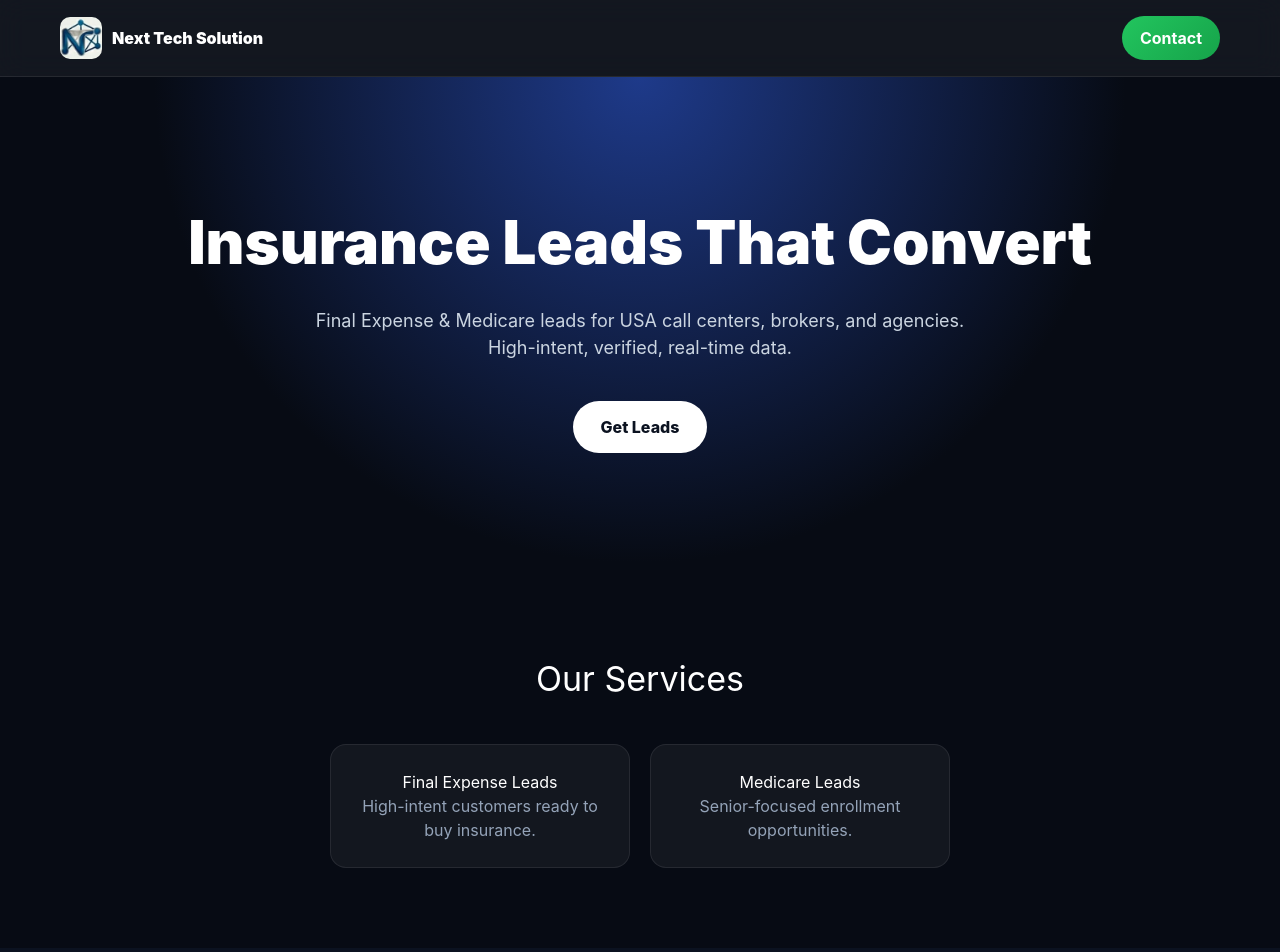
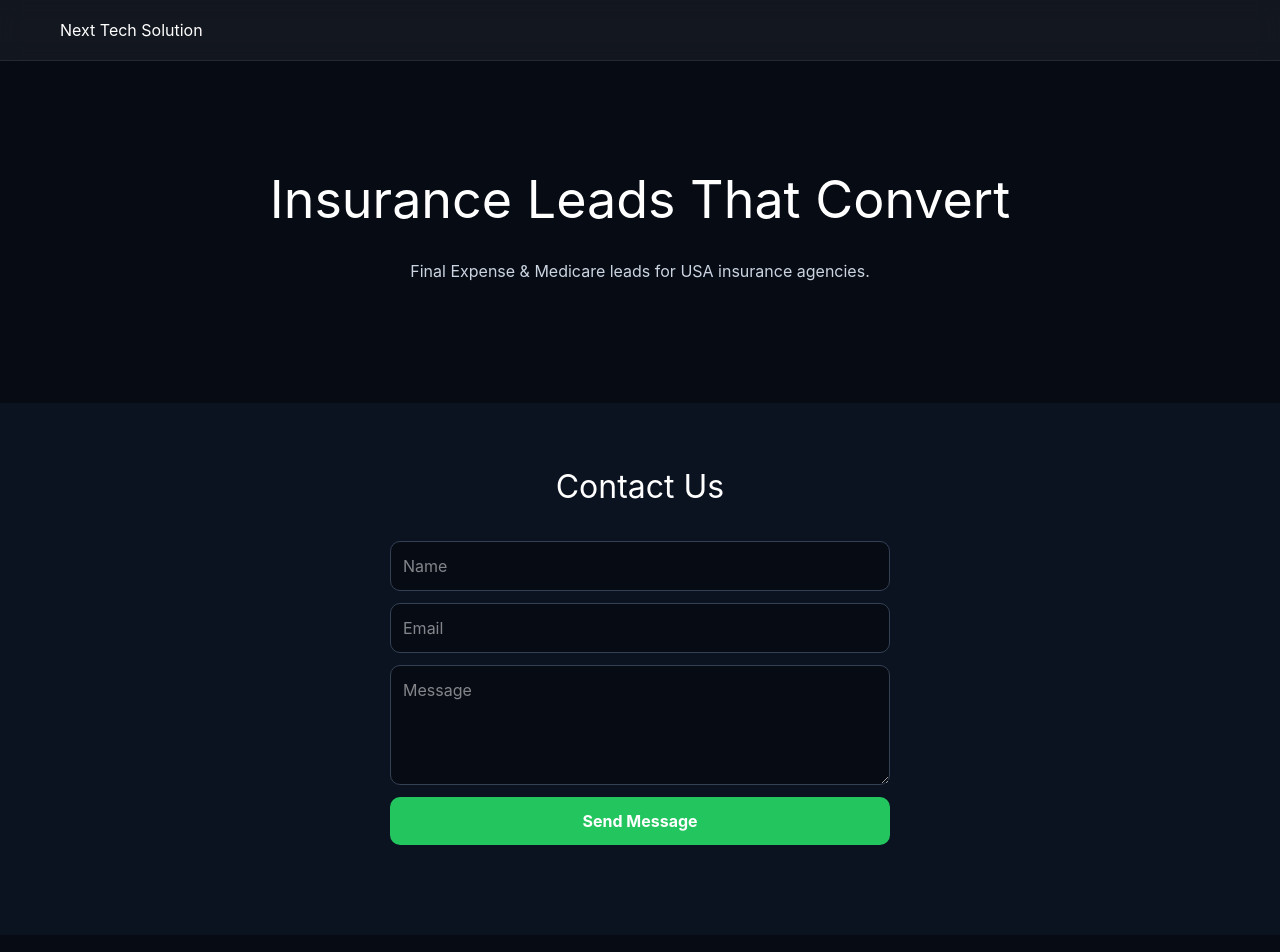
Before and after one commit to Afaq122/next-tech-site, a Next.js app: page / in a window 1280 px wide. Shown: the top 952 px of the page. Built offline with nearby package versions, Linux system fonts and the light colour scheme.

Commit message:
added whatsapp button

```diff
--- a/app/page.tsx
+++ b/app/page.tsx
@@ -4,12 +4,14 @@ import { useState } from "react";
 import emailjs from "@emailjs/browser";
 
 export default function Home() {
+  // FORM STATE
   const [form, setForm] = useState({
     name: "",
     email: "",
     message: ""
   });
 
+  // SEND EMAIL FUNCTION
   const sendEmail = (e: any) => {
     e.preventDefault();
 
@@ -22,10 +24,17 @@ export default function Home() {
         message: form.message
       },
       "LIQaZ9_RMKrY_RhAq"
+    )
+    .then(
+      () => {
+        alert("Message sent successfully!");
+        setForm({ name: "", email: "", message: "" });
+      },
+      (error) => {
+        console.log(error);
+        alert("Failed to send message");
+      }
     );
-
-    alert("Message sent successfully!");
-    setForm({ name: "", email: "", message: "" });
   };
 
   return (
@@ -40,120 +49,37 @@ export default function Home() {
       <div style={{
         display: "flex",
         justifyContent: "space-between",
-        alignItems: "center",
-        padding: "16px 60px",
+        padding: "18px 60px",
         background: "rgba(255,255,255,0.05)",
-        backdropFilter: "blur(14px)",
+        backdropFilter: "blur(12px)",
         borderBottom: "1px solid rgba(255,255,255,0.08)"
       }}>
-
-        {/* LOGO */}
-        <div style={{ display: "flex", alignItems: "center", gap: "10px" }}>
-          <img
-            src="/logo.png"
-            alt="Logo"
-            style={{ width: 42, height: 42, borderRadius: 10 }}
-          />
-
-          <h2 style={{ margin: 0, color: "white", fontWeight: 900 }}>
-            Next Tech Solution
-          </h2>
-        </div>
-
-        <a href="#contact" style={{
-          background: "linear-gradient(135deg, #22c55e, #16a34a)",
-          padding: "10px 18px",
-          borderRadius: "999px",
-          color: "white",
-          textDecoration: "none",
-          fontWeight: 700
-        }}>
-          Contact
-        </a>
+        <h2 style={{ color: "white", margin: 0 }}>
+          Next Tech Solution
+        </h2>
       </div>
 
       {/* HERO */}
       <div style={{
         textAlign: "center",
-        padding: "120px 20px",
-        background: "radial-gradient(circle at top, #1e3a8a, #070b14 60%)"
+        padding: "100px 20px"
       }}>
-        <h1 style={{ fontSize: 60, fontWeight: 900, color: "white" }}>
+        <h1 style={{ fontSize: 52, color: "white" }}>
           Insurance Leads That Convert
         </h1>
 
-        <p style={{
-          maxWidth: 700,
-          margin: "20px auto",
-          color: "#cbd5e1",
-          fontSize: 18
-        }}>
-          Final Expense & Medicare leads for USA call centers, brokers, and agencies.
-          High-intent, verified, real-time data.
+        <p style={{ color: "#cbd5e1", maxWidth: 700, margin: "20px auto" }}>
+          Final Expense & Medicare leads for USA insurance agencies.
         </p>
-
-        <a href="#contact" style={{
-          display: "inline-block",
-          marginTop: 20,
-          padding: "14px 28px",
-          background: "white",
-          color: "#0b1220",
-          borderRadius: 999,
-          fontWeight: 800,
-          textDecoration: "none"
-        }}>
-          Get Leads
-        </a>
-      </div>
-
-      {/* SERVICES */}
-      <div style={{
-        padding: "80px 20px",
-        textAlign: "center"
-      }}>
-        <h2 style={{ color: "white", fontSize: 34 }}>
-          Our Services
-        </h2>
-
-        <div style={{
-          display: "flex",
-          justifyContent: "center",
-          gap: 20,
-          flexWrap: "wrap",
-          marginTop: 40
-        }}>
-
-          {[
-            {
-              title: "Final Expense Leads",
-              desc: "High-intent customers ready to buy insurance."
-            },
-            {
-              title: "Medicare Leads",
-              desc: "Senior-focused enrollment opportunities."
-            }
-          ].map((s, i) => (
-            <div key={i} style={{
-              width: 300,
-              background: "rgba(255,255,255,0.05)",
-              padding: 25,
-              borderRadius: 16,
-              border: "1px solid rgba(255,255,255,0.08)"
-            }}>
-              <h3 style={{ color: "white" }}>{s.title}</h3>
-              <p style={{ color: "#94a3b8" }}>{s.desc}</p>
-            </div>
-          ))}
-        </div>
       </div>
 
       {/* CONTACT FORM */}
-      <div id="contact" style={{
-        padding: "80px 20px",
-        background: "#0b1220",
-        textAlign: "center"
+      <div style={{
+        padding: "60px 20px",
+        textAlign: "center",
+        background: "#0b1220"
       }}>
-        <h2 style={{ color: "white", fontSize: 34 }}>
+        <h2 style={{ color: "white", fontSize: 32 }}>
           Contact Us
         </h2>
 
@@ -171,30 +97,30 @@ export default function Home() {
             placeholder="Name"
             value={form.name}
             onChange={(e) => setForm({ ...form, name: e.target.value })}
-            style={input}
+            style={inputStyle}
           />
 
           <input
             placeholder="Email"
             value={form.email}
             onChange={(e) => setForm({ ...form, email: e.target.value })}
-            style={input}
+            style={inputStyle}
           />
 
           <textarea
             placeholder="Message"
             value={form.message}
             onChange={(e) => setForm({ ...form, message: e.target.value })}
-            style={{ ...input, height: 120 }}
+            style={{ ...inputStyle, height: 120 }}
           />
 
           <button style={{
             padding: 12,
             borderRadius: 10,
             border: "none",
-            background: "linear-gradient(135deg, #22c55e, #16a34a)",
+            background: "#22c55e",
             color: "white",
-            fontWeight: 800,
+            fontWeight: 700,
             cursor: "pointer"
           }}>
             Send Message
@@ -214,11 +140,31 @@ export default function Home() {
   );
 }
 
-const input = {
-  width: "100%",
+// INPUT STYLE
+const inputStyle = {
   padding: 12,
   borderRadius: 10,
   border: "1px solid #334155",
   background: "#070b14",
-  color: "white"
+  color: "white",
+  outline: "none"
 };
+<a
+  href="https://wa.me/923091003892"
+  target="_blank"
+  style={{
+    position: "fixed",
+    bottom: "20px",
+    right: "20px",
+    background: "#25D366",
+    color: "white",
+    padding: "14px 18px",
+    borderRadius: "50px",
+    textDecoration: "none",
+    fontWeight: "bold",
+    boxShadow: "0 10px 25px rgba(0,0,0,0.3)",
+    zIndex: 999
+  }}
+>
+  WhatsApp
+</a>
```
